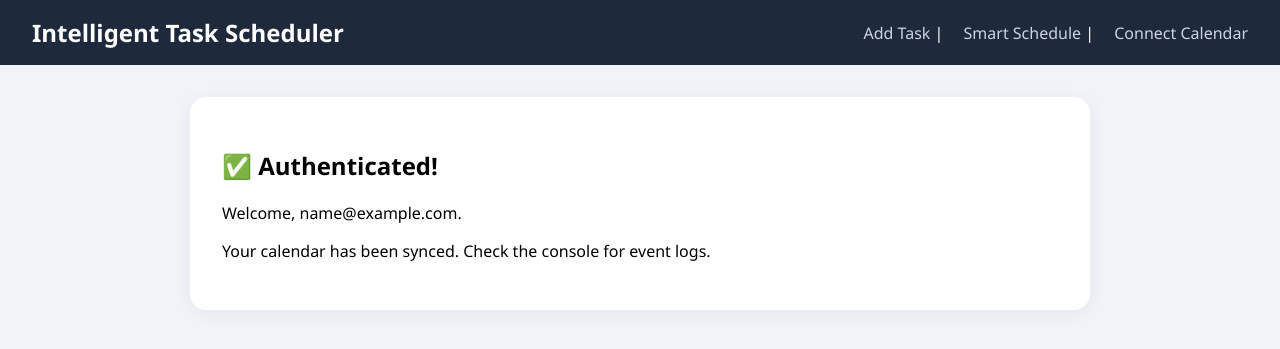
After one commit to tanmay1117/intelligent_scheduler, a Flask app: template templates/authenticated.html in a window 1280 px wide. The commit adds this page. Shown: the top 349 px of the page. Run offline with Flask 3, Linux system fonts and the light colour scheme; the template is opened without the code that fills it: most values are stand-ins (such as "Sample title", 1, 10 or a date in 2020).

Commit message:
authenticated

```diff
--- a/app.py
+++ b/app.py
@@ -1,10 +1,21 @@
-from flask import Flask, render_template, request, redirect, url_for
+### FILE: app.py
+
+from flask import Flask, render_template, request, redirect, url_for, session
 import os
 import json
-from utils.calendar_api import GoogleCalendarAPI
+import datetime
+import google.oauth2.credentials
+from google_auth_oauthlib.flow import Flow
+from googleapiclient.discovery import build
 
 app = Flask(__name__)
+app.secret_key = "super_secret_key"  # Change this in production
+os.environ["OAUTHLIB_INSECURE_TRANSPORT"] = "1"  # For testing only
+
 DATA_FILE = "data/tasks.json"
+
+# Create data folder if missing
+os.makedirs("data", exist_ok=True)
 
 def load_tasks():
     if os.path.exists(DATA_FILE):
@@ -35,19 +46,77 @@ def add_task():
     save_tasks(tasks)
     return redirect(url_for("index"))
 
+@app.route("/authorize")
+def authorize():
+    flow = Flow.from_client_secrets_file(
+        "credentials.json",
+        scopes=["https://www.googleapis.com/auth/calendar.readonly", "openid", "https://www.googleapis.com/auth/userinfo.email"],
+        redirect_uri="http://localhost:8080/oauth2callback"
+    )
+    authorization_url, state = flow.authorization_url(access_type='offline', include_granted_scopes='true')
+    session["state"] = state
+    return redirect(authorization_url)
+
+@app.route("/oauth2callback")
+def oauth2callback():
+    if "state" not in session:
+        return redirect(url_for("authorize"))  # fallback if user skips authorize
+
+    state = session["state"]
+    flow = Flow.from_client_secrets_file(
+        "credentials.json",
+        scopes=["https://www.googleapis.com/auth/calendar.readonly", "openid", "https://www.googleapis.com/auth/userinfo.email"],
+        state=state,
+        redirect_uri="http://localhost:8080/oauth2callback"
+    )
+    flow.fetch_token(authorization_response=request.url)
+    credentials = flow.credentials
+    session["credentials"] = {
+        "token": credentials.token,
+        "refresh_token": credentials.refresh_token,
+        "token_uri": credentials.token_uri,
+        "client_id": credentials.client_id,
+        "client_secret": credentials.client_secret,
+        "scopes": credentials.scopes
+    }
+    return redirect(url_for("schedule"))
+
+
 @app.route("/schedule")
 def schedule():
-    tasks = load_tasks()
-    event_list = []
+    if "credentials" not in session:
+        return redirect(url_for("authorize"))
 
-    try:
-        calendar = GoogleCalendarAPI()
-        events = calendar.get_upcoming_events()
-        event_list = [calendar.format_event(event) for event in events]
-    except Exception as e:
-        event_list = [f"Error: {e}"]
+    creds = google.oauth2.credentials.Credentials(**session["credentials"])
 
-    return render_template("schedule.html", schedule=tasks, events=event_list)
+    # Get user email
+    user_info_service = build("oauth2", "v2", credentials=creds)
+    user_info = user_info_service.userinfo().get().execute()
+    user_email = user_info.get("email", "Unknown")
+    print(f"[INFO] Authenticated user email: {user_email}")
+
+    # Simulate sending token to user's email (print to console)
+    print(f"[MOCK EMAIL] Sending token to {user_email}: {creds.token}")
+
+    # Print Google Calendar events to console
+    calendar_service = build("calendar", "v3", credentials=creds)
+    now = datetime.datetime.utcnow().isoformat() + "Z"
+    events_result = calendar_service.events().list(
+        calendarId="primary", timeMin=now,
+        maxResults=5, singleEvents=True,
+        orderBy="startTime"
+    ).execute()
+
+    events = events_result.get("items", [])
+    if not events:
+        print("[INFO] No upcoming events found.")
+    else:
+        print("[INFO] Upcoming Google Calendar events:")
+        for event in events:
+            start = event["start"].get("dateTime", event["start"].get("date"))
+            print(f"{start} - {event.get('summary', 'No Title')}")
+
+    return render_template("authenticated.html", email=user_email)
 
 if __name__ == "__main__":
-    app.run(debug=True)
+    app.run(debug=True, port=8080)
--- /dev/null
+++ b/templates/authenticated.html
@@ -0,0 +1,8 @@
+{% extends "base.html" %}
+{% block content %}
+<div class="card">
+    <h2>✅ Authenticated!</h2>
+    <p>Welcome, {{ email }}.</p>
+    <p>Your calendar has been synced. Check the console for event logs.</p>
+</div>
+{% endblock %}
--- a/templates/base.html
+++ b/templates/base.html
@@ -9,7 +9,8 @@
     <h1>Intelligent Task Scheduler</h1>
     <nav>
         <a href="{{ url_for('index') }}">Add Task</a> |
-            <a href="{{ url_for('schedule') }}">Smart Schedule</a>
+        <a href="{{ url_for('schedule') }}">Smart Schedule</a> |
+        <a href="{{ url_for('authorize') }}">Connect Calendar</a>
     </nav>
 </header>
 <main>
```
Also changed, not shown: data/tasks.json (added, +9 -0 lines), templates/index.html (line endings or trailing spaces). Lines whose indentation alone changed are shown as unchanged.
